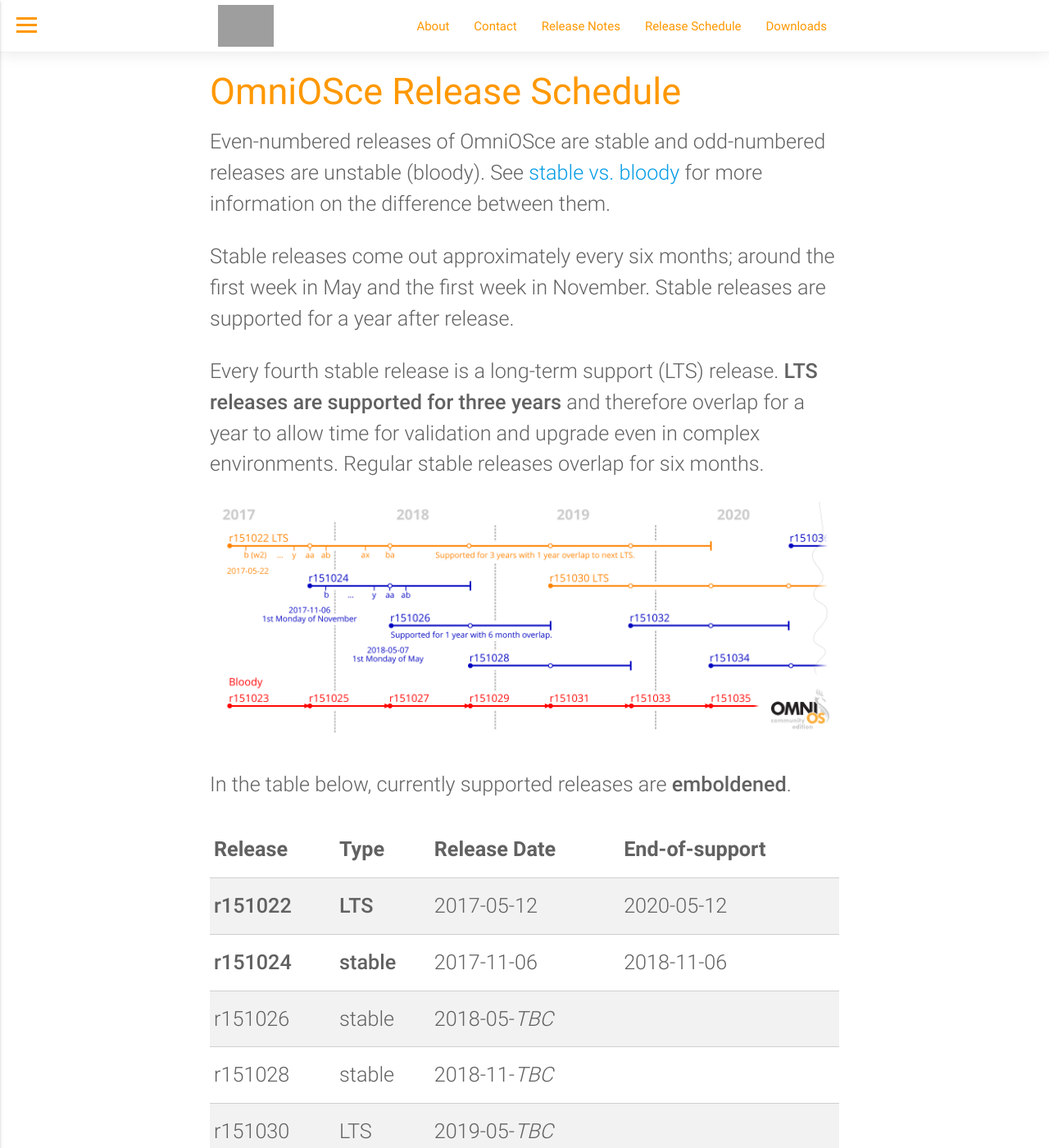
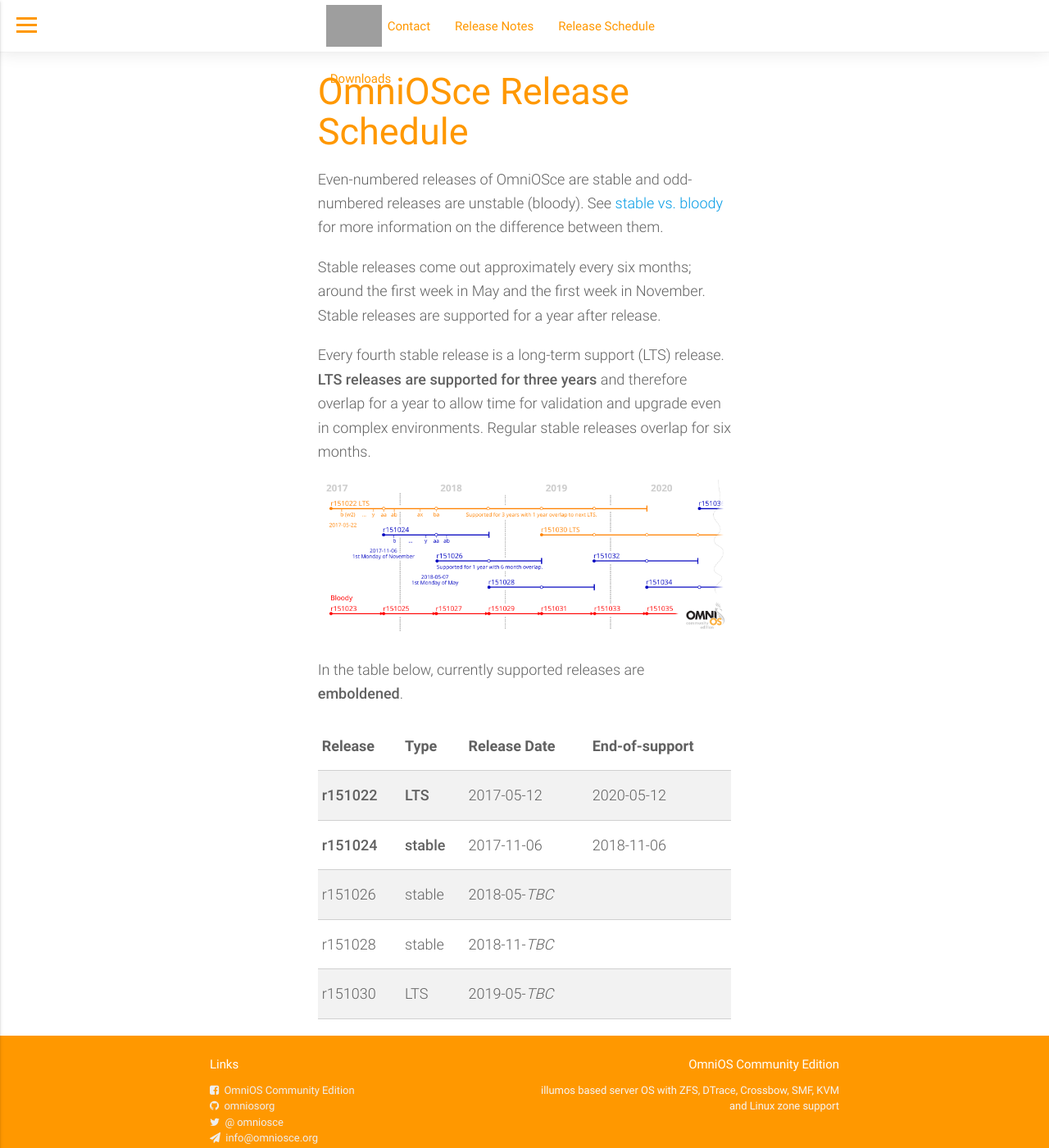
Before and after one commit to omniosorg/omniosorg.github.io, a Jekyll site: the page built from schedule.md, in a window 1280 px wide and 1400 px high. Shown: the whole window at 82% size. Built offline with Jekyll 4.4.1, drawn with Linux system fonts in a browser that asks for light colours; grey boxes are pictures that could not be loaded.

Commit message:
smaller type, smaller collumns on wide screens

```diff
--- a/_includes/header.html
+++ b/_includes/header.html
@@ -33,6 +33,8 @@
 <div class="navbar-fixed">
     <nav class="white orange-text">
         <div class="container container-large">
+        <div class="row">
+            <div class="col s12 l10 offset-l1 xl8 offset-xl2">
             <a class="brand-logo" href="{{ site.baseurl }}/"><img style="padding-top:0.5ex; height: 4.8ex;" src="/OmniOSce_logo.svg" alt="Home"></a>
             <ul class="right hide-on-med-and-down">
                 {% assign pages = site.pages | sort: 'order' %}
@@ -42,6 +44,8 @@
                 {% endif %}
                 {% endfor %}
             </ul>
+            </div>
+        </div>
         </div>
     </nav>
 </div>
--- a/_layouts/page.html
+++ b/_layouts/page.html
@@ -3,7 +3,7 @@
 ---
 <div class="container">
      <div class="row">
-         <div class="col s12">
+         <div class="col s12 l10 offset-l1 xl8 offset-xl2">
              <article class="grey-text text-darken-2 post-content">
                  {{ content }}
              </article>
--- a/_layouts/post.html
+++ b/_layouts/post.html
@@ -3,7 +3,7 @@
 ---
 <div class="container">
     <div class="row">
-        <div class="col s12">
+        <div class="col s12 l10 offset-l1 xl10 offset-xl1">
                 <h1 class="orange-text">{{ page.title }}</h2>
                 <h5 class="grey-text text-darken-1 thin">Published at {{ page.date | date: "%B %-d, %Y" }}</h5>
 
--- a/assets/css/app.scss
+++ b/assets/css/app.scss
@@ -166,12 +166,15 @@
 
 
 main article {
+    line-height: 3.1ex;
+    font-weight: 300;
+    @media #{$medium-and-up} {
+	font-size: 1.2rem;
+    }
 
-    line-height: 1.5;
-    font-weight: 300;
-    ul,ol,p,table {
-	@extend .flow-text;
-    }
+//  ul,ol,p,table {
+//	@extend .flow-text;
+//  }
     ul:not(.browser-default) {
         margin-left: 20px;
         margin-top: 10px;
```
